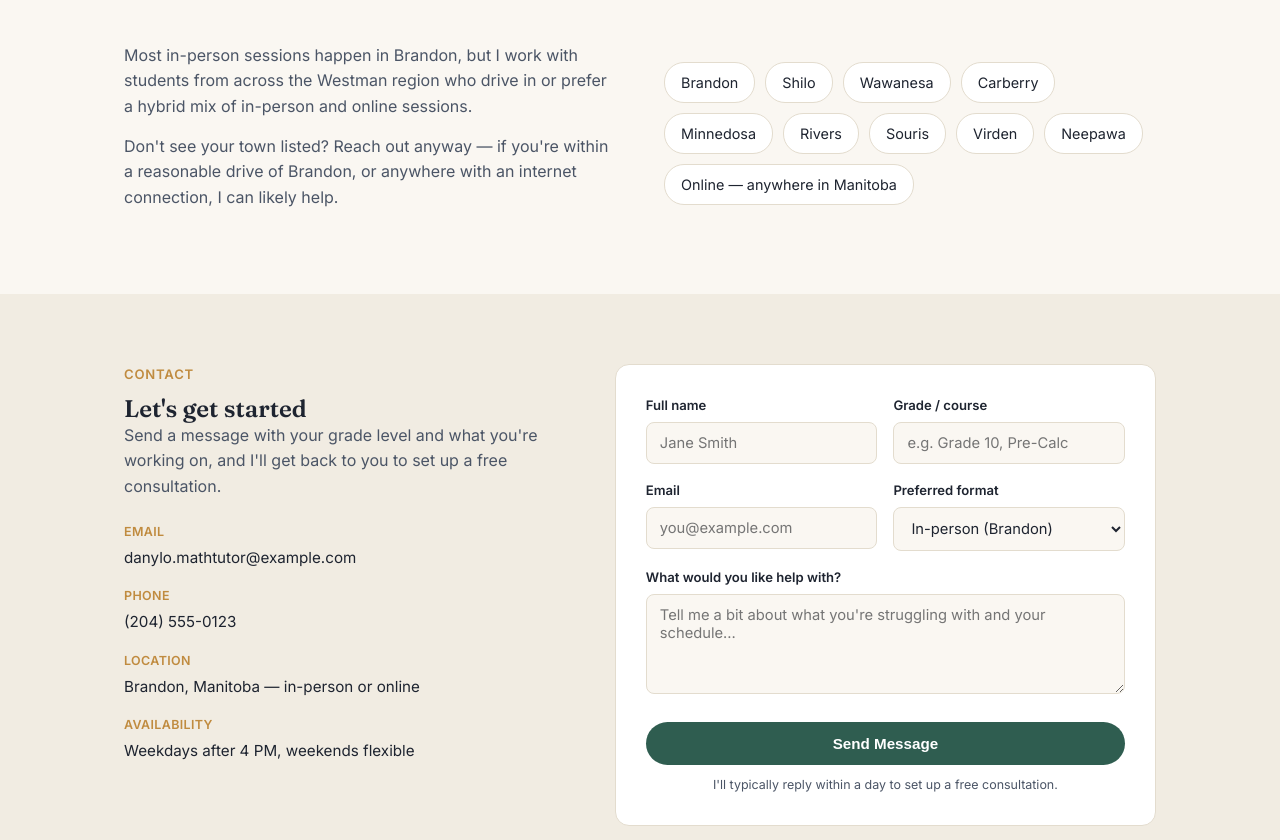
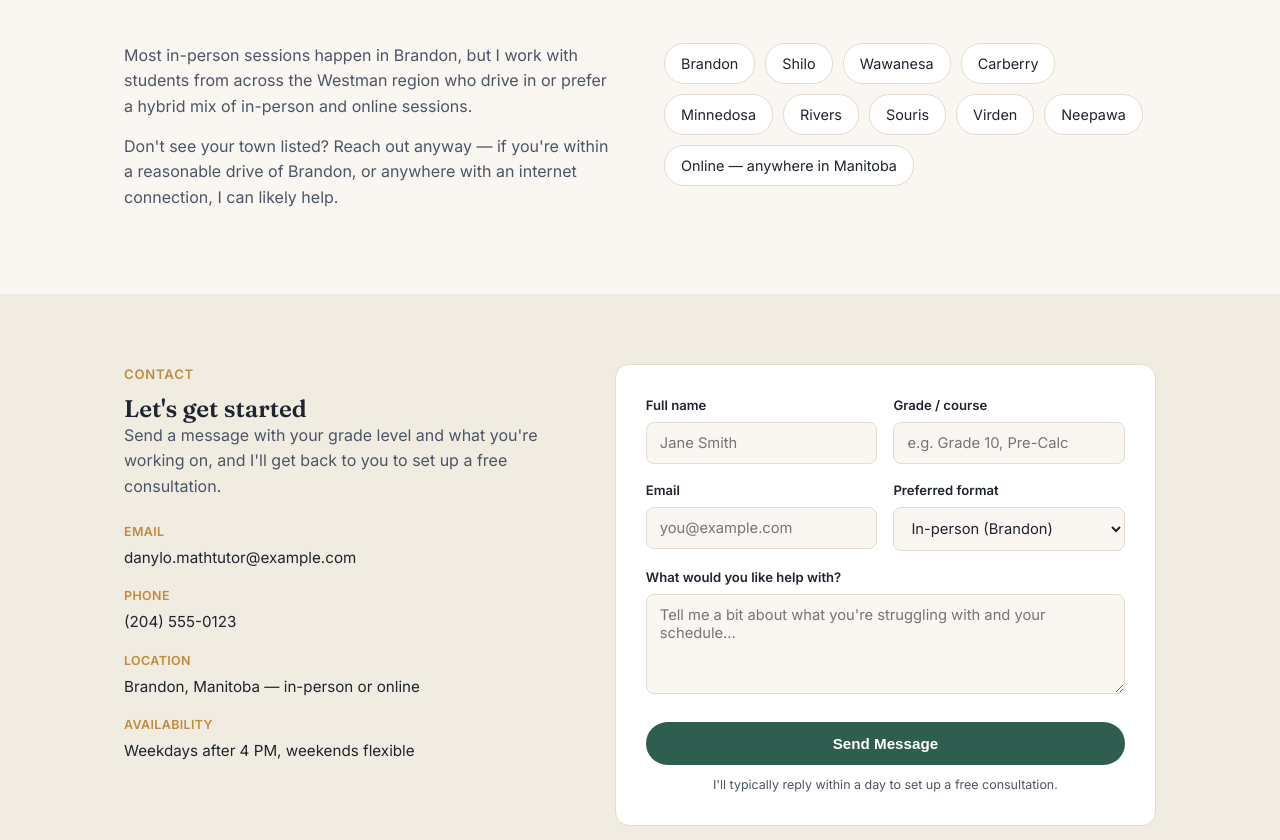
Before and after one commit to DanielDenysevych/danylo-math-tutoring, a plain HTML site: page index.html in a window 1280 px wide. Shown: the part 2724-3564 px from the top of the page. Drawn offline with Linux system fonts and the light colour scheme.

Commit message:
Top-align town chips, switch favicon to a math emoji
- Remove vertical centering so the town list starts level with the
  paragraph text beside it instead of floating lower
- Regenerate favicon/apple-touch-icon with an abacus emoji

Co-Authored-By: Claude Sonnet 5 <noreply@anthropic.com>

```diff
--- a/index.html
+++ b/index.html
@@ -165,7 +165,6 @@
   .credential-list{list-style:none;margin-top:20px;}
   .credential-list li{display:flex;gap:10px;margin-bottom:12px;font-size:0.95rem;color:var(--ink);}
   .credential-list li::before{content:"✓";color:var(--accent);font-weight:700;}
-  .town-grid{align-self:center;}
   .town-chips{display:flex;flex-wrap:wrap;gap:10px;}
   .town-chips li{
     list-style:none;background:#fff;border:1px solid var(--line);border-radius:20px;
@@ -384,7 +383,7 @@
         <p>Most in-person sessions happen in Brandon, but I work with students from across the Westman region who drive in or prefer a hybrid mix of in-person and online sessions.</p>
         <p>Don't see your town listed? Reach out anyway — if you're within a reasonable drive of Brandon, or anywhere with an internet connection, I can likely help.</p>
       </div>
-      <div class="town-grid">
+      <div>
         <ul class="town-chips">
           <li>Brandon</li>
           <li>Shilo</li>
```
Also changed, not shown: apple-touch-icon.png, favicon-16x16.png, favicon-32x32.png, favicon.ico.
